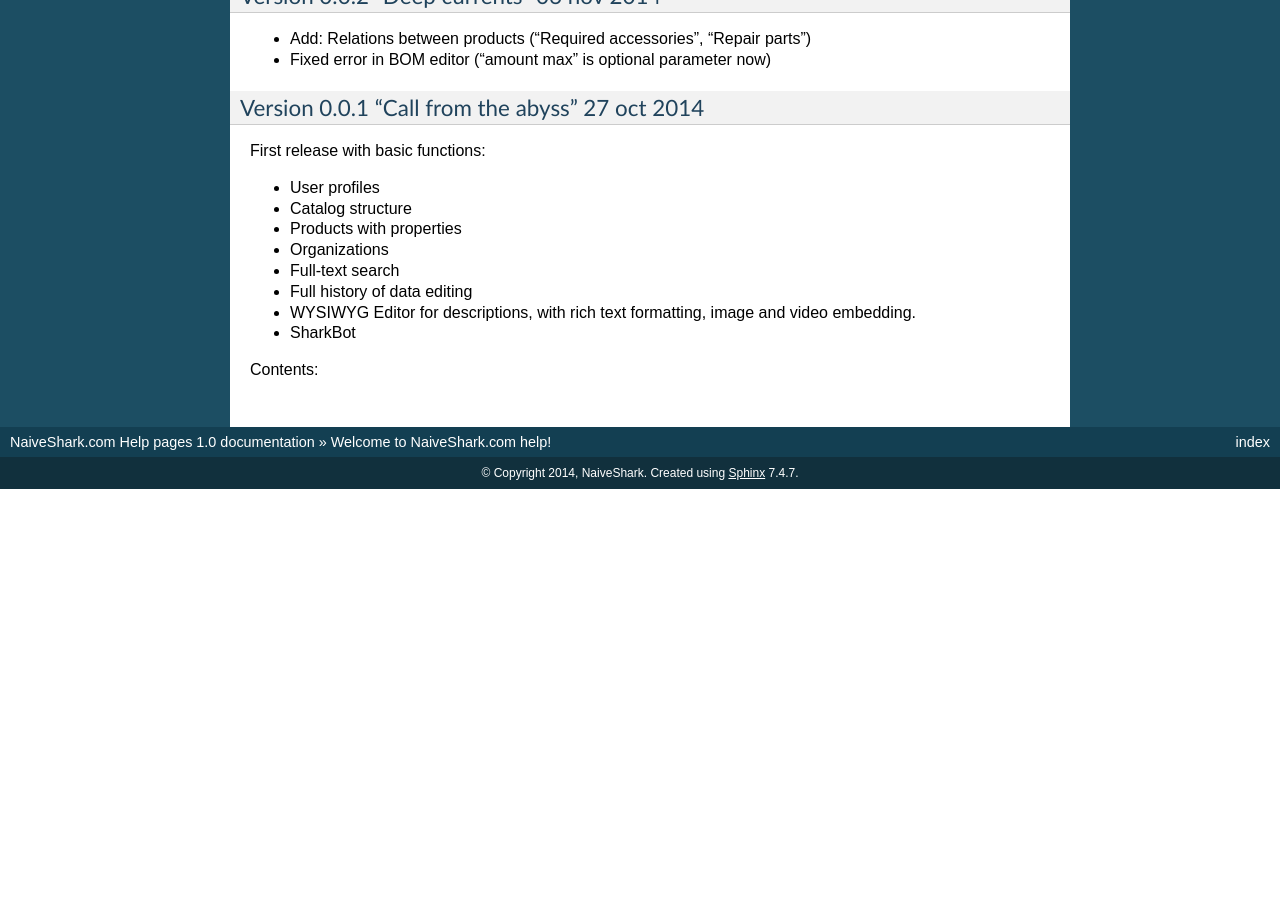
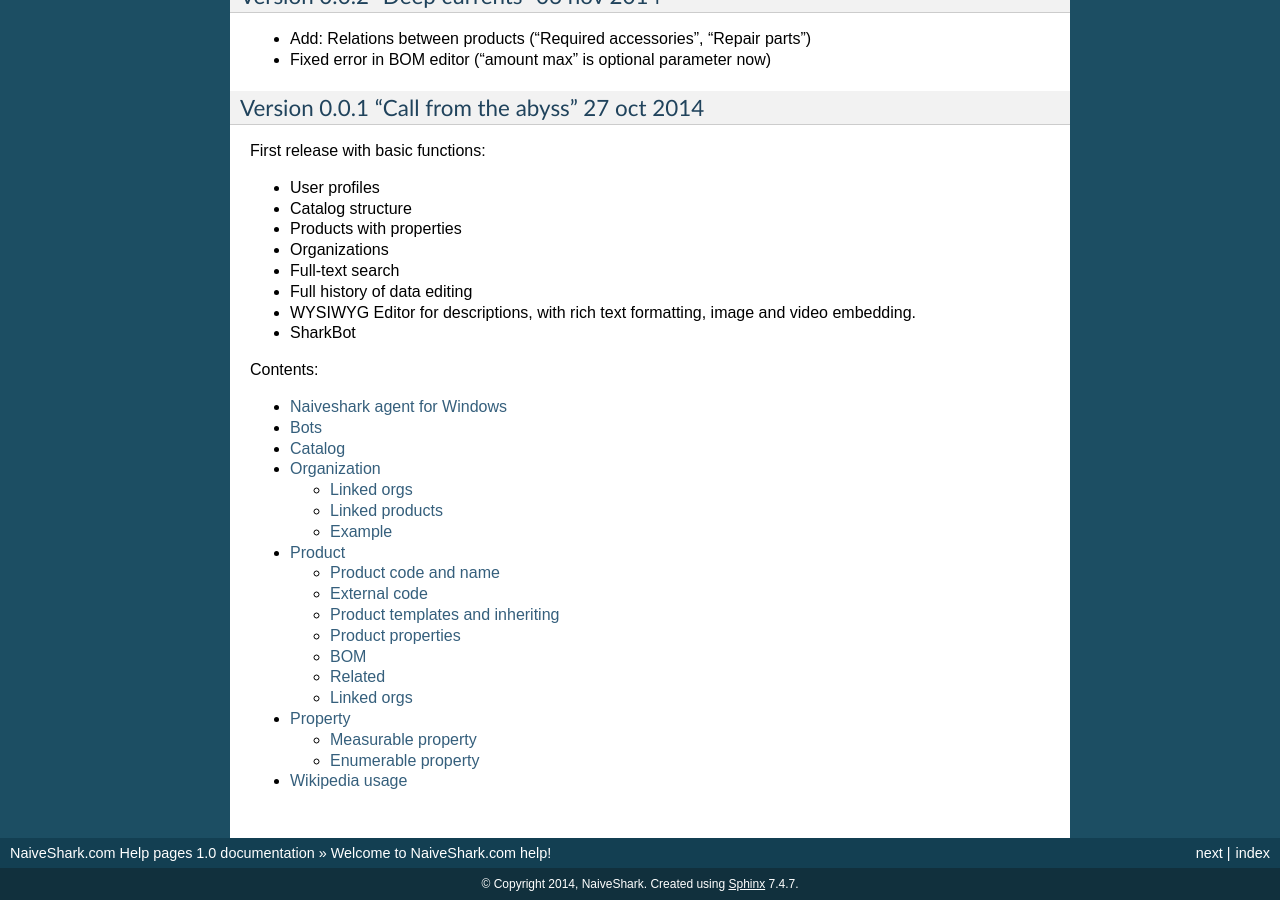
Before and after one commit to NaiveShark/NaiveSharkComDoc, a Sphinx documentation site: the page built from docs/index.rst, in a window 1280 px wide and 900 px high, scrolled down 1676 px. Built offline with Sphinx 7.4.7, drawn with Linux system fonts in a browser that asks for light colours; before the commit the page ends 2165 px from its top, so only the background shows below that; some of the changed text lies outside the part shown.

Commit message:
индекс

```diff
--- a/docs/index.rst
+++ b/docs/index.rst
@@ -100,3 +100,11 @@ Contents:
 
 .. toctree::
    :maxdepth: 2
+
+   agent
+   bot
+   catalog
+   organization
+   product
+   property
+   wikipedia
```
